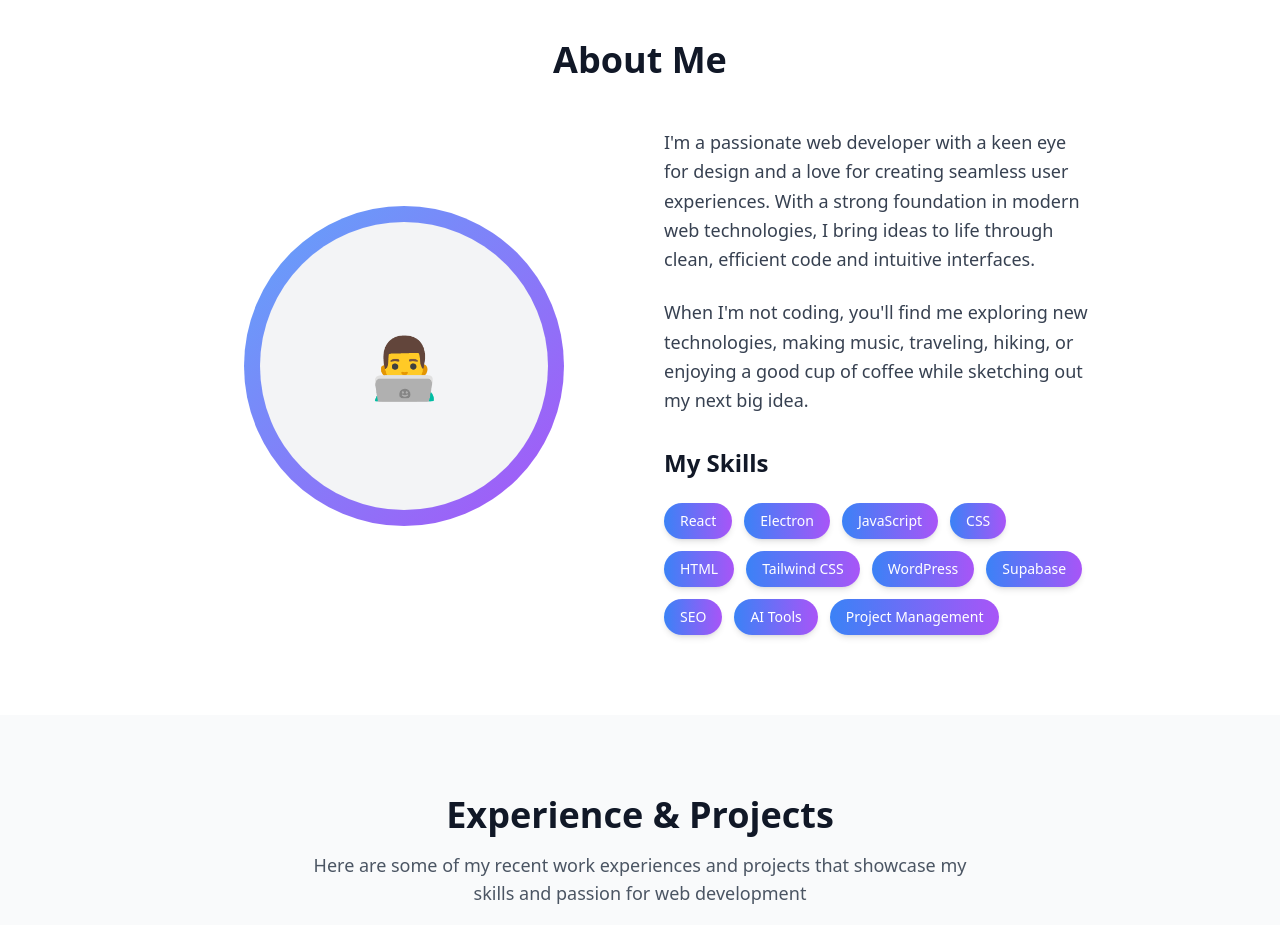
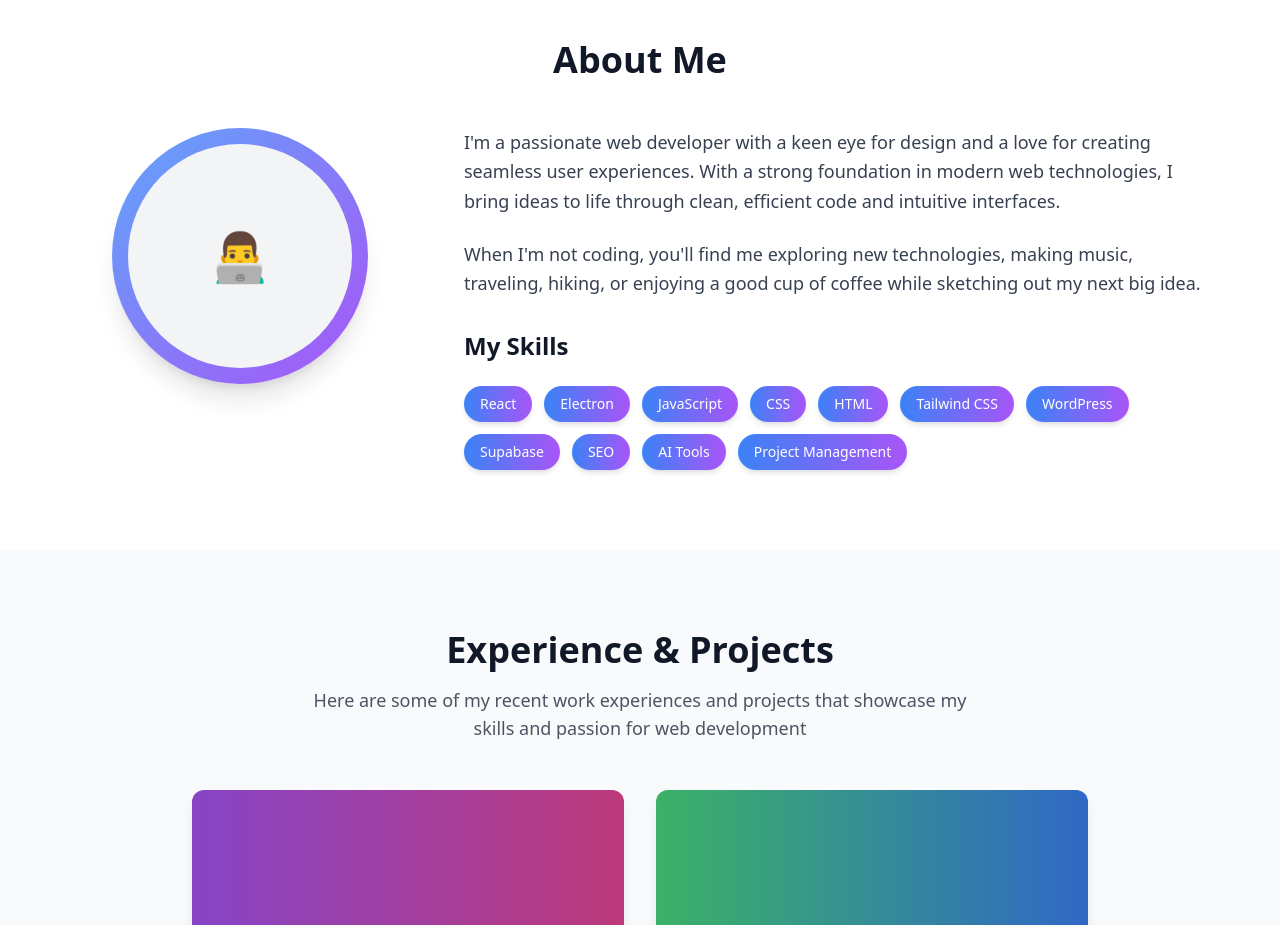
Before and after one commit to seantcoleman/portfolio, a React (Vite) app: page / in a window 1280 px wide. Shown: the part 840-1765 px from the top of the page. Built offline with nearby package versions, Linux system fonts and the light colour scheme.

Commit message:
About Me layout

```diff
--- a/src/App.jsx
+++ b/src/App.jsx
@@ -94,27 +94,33 @@ function AboutSection() {
         <h2 className="text-4xl font-bold mb-12 text-center text-gray-900 dark:text-white">
           About Me
         </h2>
-        <div className="max-w-4xl mx-auto">
-          <div className="grid grid-cols-1 lg:grid-cols-2 gap-12 items-center">
-            <div>
-              <div className="w-80 h-80 bg-gradient-to-br from-blue-400 to-purple-500 rounded-full mx-auto mb-8 flex items-center justify-center">
-                <div className="w-72 h-72 bg-gray-100 dark:bg-gray-700 rounded-full flex items-center justify-center">
-                  <div className="text-6xl">👨‍💻</div>
+        <div className="max-w-6xl mx-auto">
+          <div className="grid grid-cols-1 lg:grid-cols-3 gap-12 items-start">
+            {/* Avatar Section */}
+            <div className="lg:col-span-1 flex justify-center">
+              <div className="w-64 h-64 bg-gradient-to-br from-blue-400 to-purple-500 rounded-full flex items-center justify-center shadow-xl">
+                <div className="w-56 h-56 bg-gray-100 dark:bg-gray-700 rounded-full flex items-center justify-center">
+                  <div className="text-5xl">👨‍💻</div>
                 </div>
               </div>
             </div>
-            <div>
-              <p className="text-lg mb-6 text-gray-700 dark:text-gray-300 leading-relaxed">
-                I'm a passionate web developer with a keen eye for design and a
-                love for creating seamless user experiences. With a strong
-                foundation in modern web technologies, I bring ideas to life
-                through clean, efficient code and intuitive interfaces.
-              </p>
-              <p className="text-lg mb-8 text-gray-700 dark:text-gray-300 leading-relaxed">
-                When I'm not coding, you'll find me exploring new technologies,
-                making music, traveling, hiking, or enjoying a good cup of
-                coffee while sketching out my next big idea.
-              </p>
+
+            {/* Content Section */}
+            <div className="lg:col-span-2">
+              <div className="mb-8">
+                <p className="text-lg mb-6 text-gray-700 dark:text-gray-300 leading-relaxed">
+                  I'm a passionate web developer with a keen eye for design and
+                  a love for creating seamless user experiences. With a strong
+                  foundation in modern web technologies, I bring ideas to life
+                  through clean, efficient code and intuitive interfaces.
+                </p>
+                <p className="text-lg text-gray-700 dark:text-gray-300 leading-relaxed">
+                  When I'm not coding, you'll find me exploring new
+                  technologies, making music, traveling, hiking, or enjoying a
+                  good cup of coffee while sketching out my next big idea.
+                </p>
+              </div>
+
               <h3 className="text-2xl font-semibold mb-6 text-gray-900 dark:text-white">
                 My Skills
               </h3>
```
